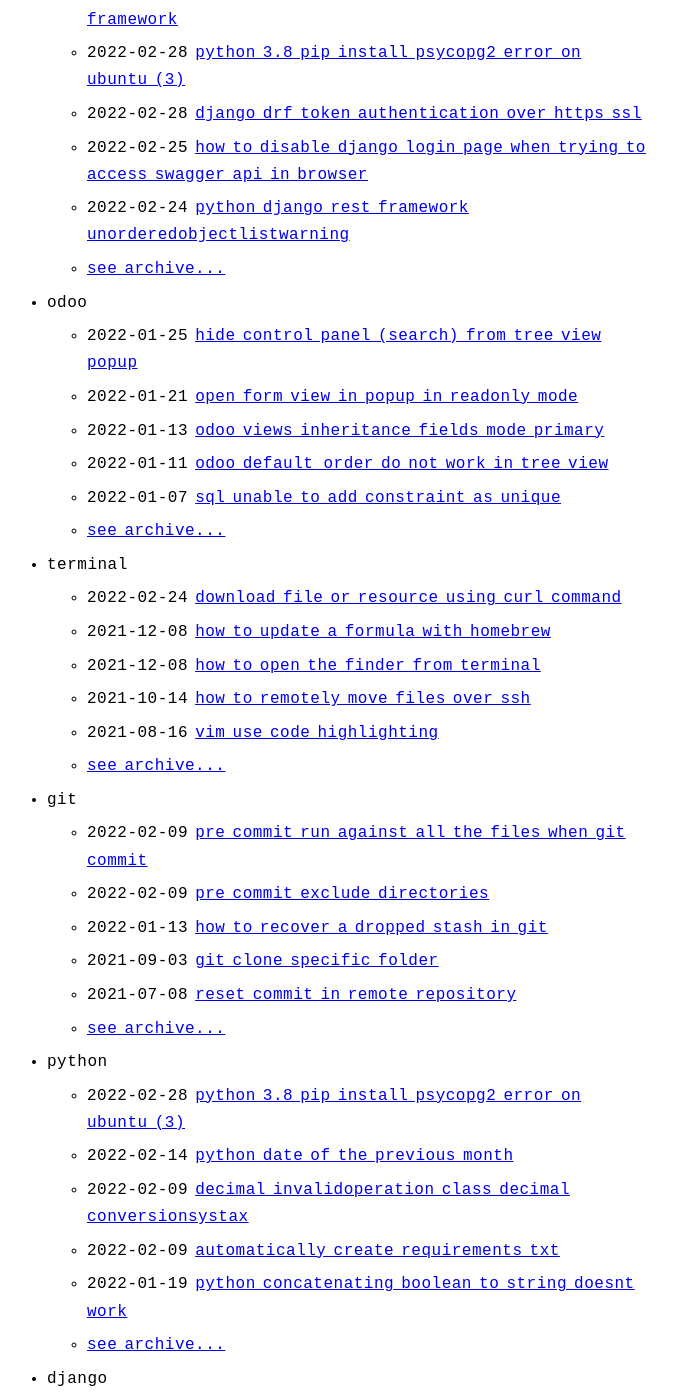
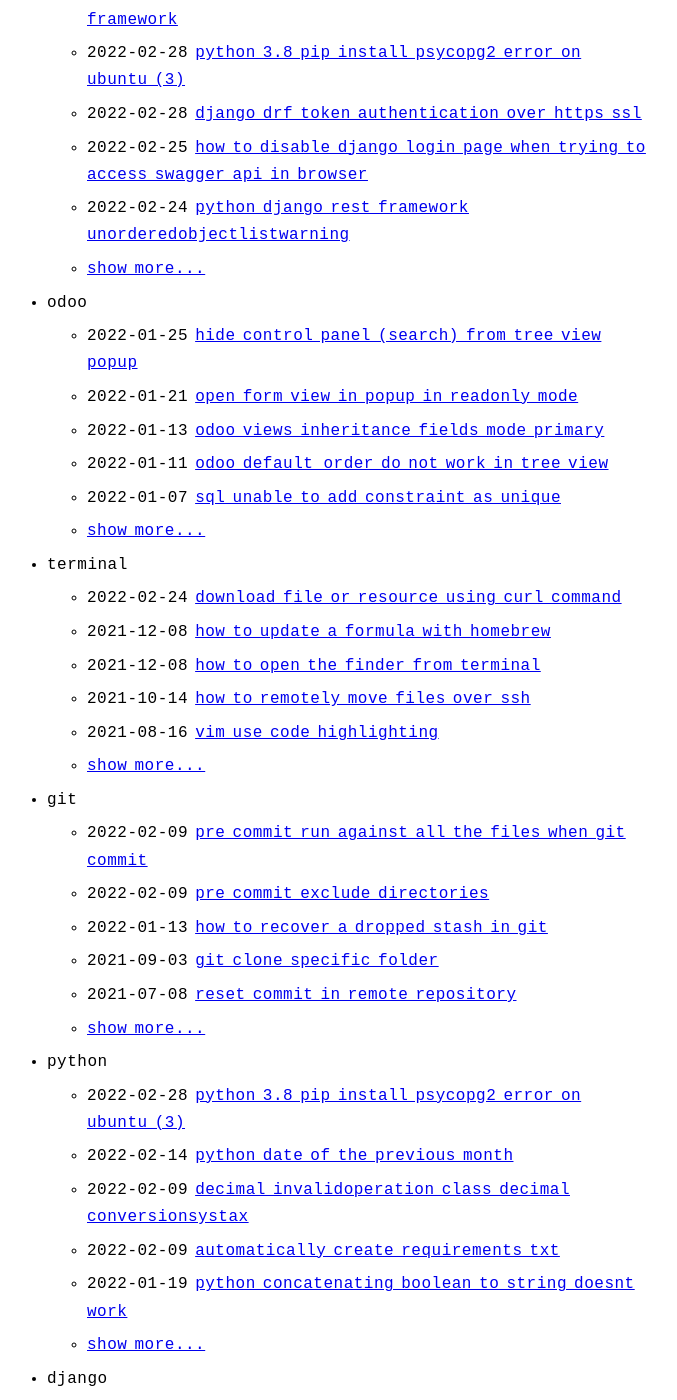
Before and after one commit to bobbohee/no-access-please, a Jekyll site: the page built from index.md, in a window 1280 px wide and 1400 px high, scrolled down 270 px. Shown: the whole window, without its empty margins (313-990 px from the left). Built offline with Jekyll 4.4.1, drawn with Linux system fonts in a browser that asks for light colours; some of the changed text lies outside the part shown.

Commit message:
[REM] show_more_text 속성 제거

```diff
--- a/_data/menu.yml
+++ b/_data/menu.yml
@@ -6,7 +6,6 @@
     post_list:
       limit: 5
       show_more: true
-      show_more_text: see archive...
       show_more_url: archive
 
   - title: odoo
@@ -14,7 +13,6 @@
       limit: 5
       category: odoo
       show_more: true
-      show_more_text: see archive...
       show_more_url: odoo
 
   - title: terminal
@@ -22,7 +20,6 @@
       limit: 5
       category: terminal
       show_more: true
-      show_more_text: see archive...
       show_more_url: terminal
 
   - title: git
@@ -30,7 +27,6 @@
       limit: 5
       category: git
       show_more: true
-      show_more_text: see archive...
       show_more_url: git
 
   - title: python
@@ -38,7 +34,6 @@
       limit: 5
       category: python
       show_more: true
-      show_more_text: see archive...
       show_more_url: python
 
   - title: django
@@ -46,7 +41,6 @@
       limit: 5
       category: django
       show_more: true
-      show_more_text: see archive...
       show_more_url: django
 
   - title: javascript
@@ -54,7 +48,6 @@
       limit: 5
       category: javascript
       show_more: true
-      show_more_text: see archive...
       show_more_url: javascript
 
   - title: openlayers
@@ -62,7 +55,6 @@
       limit: 5
       category: openlayers
       show_more: true
-      show_more_text: see archive...
       show_more_url: openlayers
 
   - title: etc
@@ -70,5 +62,4 @@
       limit: 5
       category: etc
       show_more: true
-      show_more_text: see archive...
       show_more_url: etc
--- a/_includes/post_list.html
+++ b/_includes/post_list.html
@@ -19,7 +19,7 @@
         </li>
     {%- endfor -%}
     {%- if include.show_more and limit_exceeded -%}
-      <li><a href="{{ include.show_more_url }}">{{ include.show_more_text | default: "Show more..." }}</a></li>
+      <li><a href="{{ include.show_more_url }}">show more...</a></li>
     {%- endif -%}
   </ul>
 {%- endif -%}
```
